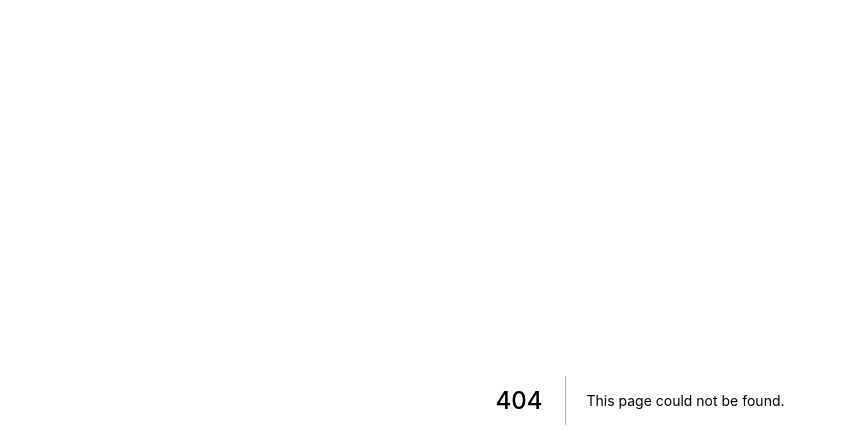
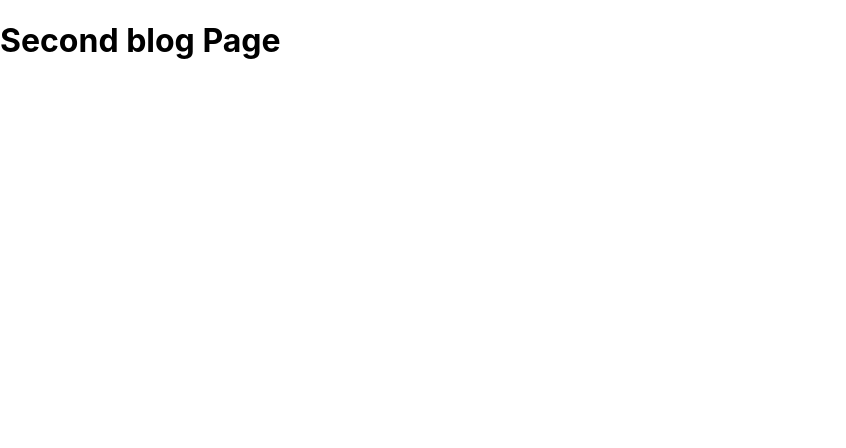
Before and after one commit to ckaiser258/deeper-understanding-nextjs, a Next.js app: page /blog/second in a window 1280 px wide. Before the commit this address had no page. Shown: the top 448 px of the page, without its empty margins (0-846 px from the left). Built offline with nearby package versions, Linux system fonts and the light colour scheme.

Commit message:
Nested routes.

```diff
--- /dev/null
+++ b/pages/blog/first.tsx
@@ -0,0 +1,5 @@
+const FirstBlog = () => {
+  return <h1>First blog Page</h1>;
+};
+
+export default FirstBlog;
--- /dev/null
+++ b/pages/blog/index.tsx
@@ -0,0 +1,5 @@
+const Blog = () => {
+  return <h1>Blog Page</h1>;
+};
+
+export default Blog;
--- /dev/null
+++ b/pages/blog/second.tsx
@@ -0,0 +1,7 @@
+import React from "react";
+
+const SecondBlog = () => {
+  return <h1>Second blog Page</h1>;
+};
+
+export default SecondBlog;
```
